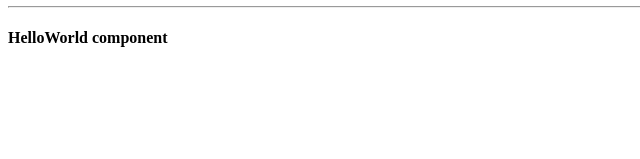
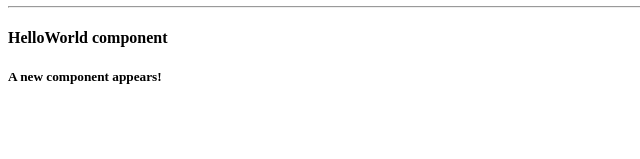
Before and after one commit to matrangaa/gitPOC, a React app: page / in a window 1280 px wide. Shown: the part 133-292 px from the top of the page, without its empty margins (0-640 px from the left). Built offline with nearby package versions, Linux system fonts and the light colour scheme.

Commit message:
add new component

```diff
--- a/client/src/components/HelloWorld.jsx
+++ b/client/src/components/HelloWorld.jsx
@@ -1,9 +1,10 @@
 import React from 'react';
 
 const HelloWorld = () => {
-  return (
-    <h4>HelloWorld component</h4>
-  );
+  return ([
+    <h4>HelloWorld component</h4>,
+    <h5>A new component appears!</h5>
+  ]);
 }
 
 export default HelloWorld;
```
Also changed, not shown: public/dist/bundle.js.
